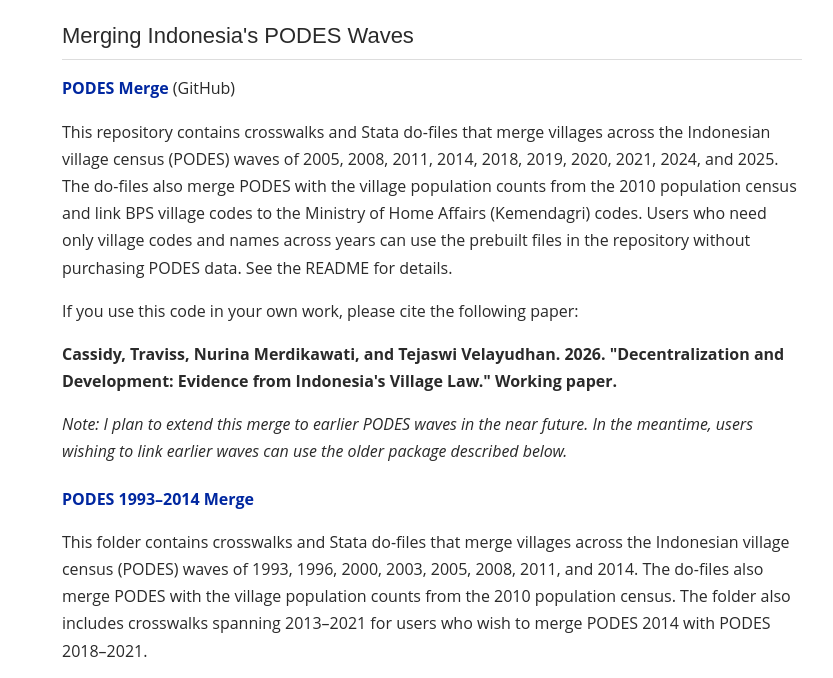
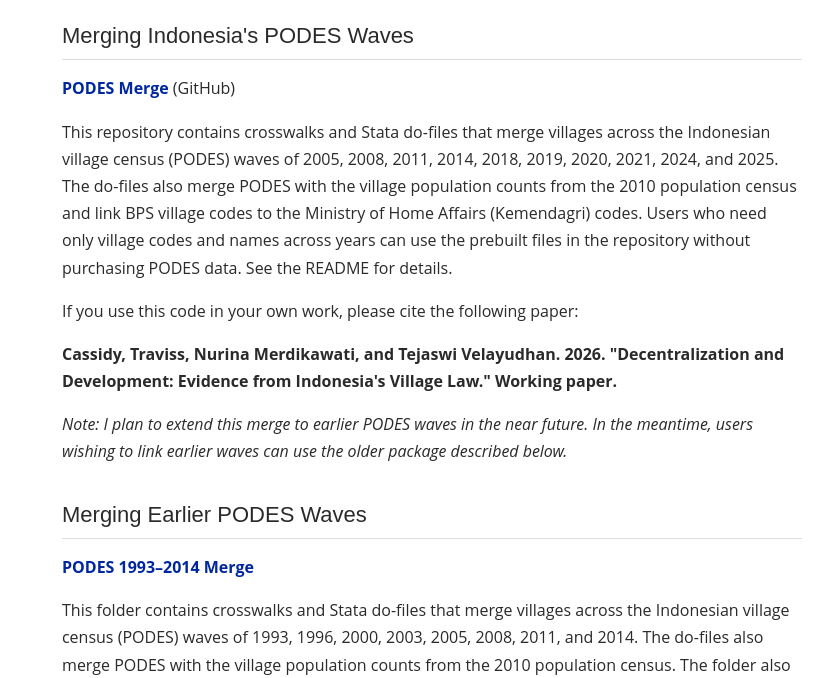
Before and after one commit to travisscassidy/travisscassidy.github.io, a plain HTML site: page code.html in a window 1280 px wide. Shown: the part 113-791 px from the top of the page, without its empty margins (208-1041 px from the left). Drawn offline with Linux system fonts and the light colour scheme.

Commit message:
Added header to older merge package in code.html

```diff
--- a/code.html
+++ b/code.html
@@ -36,6 +36,8 @@
         <p><em>Note: I plan to extend this merge to earlier PODES waves in the near future. In the meantime, users wishing to link earlier waves can use the older package described below.</em></p>
     </div>
 
+    <h2>Merging Earlier PODES Waves</h2>
+
     <div class="code-project">
         <p><a href="https://www.dropbox.com/scl/fo/0i7uy70hmtska6j12q8ir/h?rlkey=94uukovt8m5au68xm0how1dnu&dl=0" target="_blank"><strong>PODES 1993–2014 Merge</strong></a></p>
 
```
